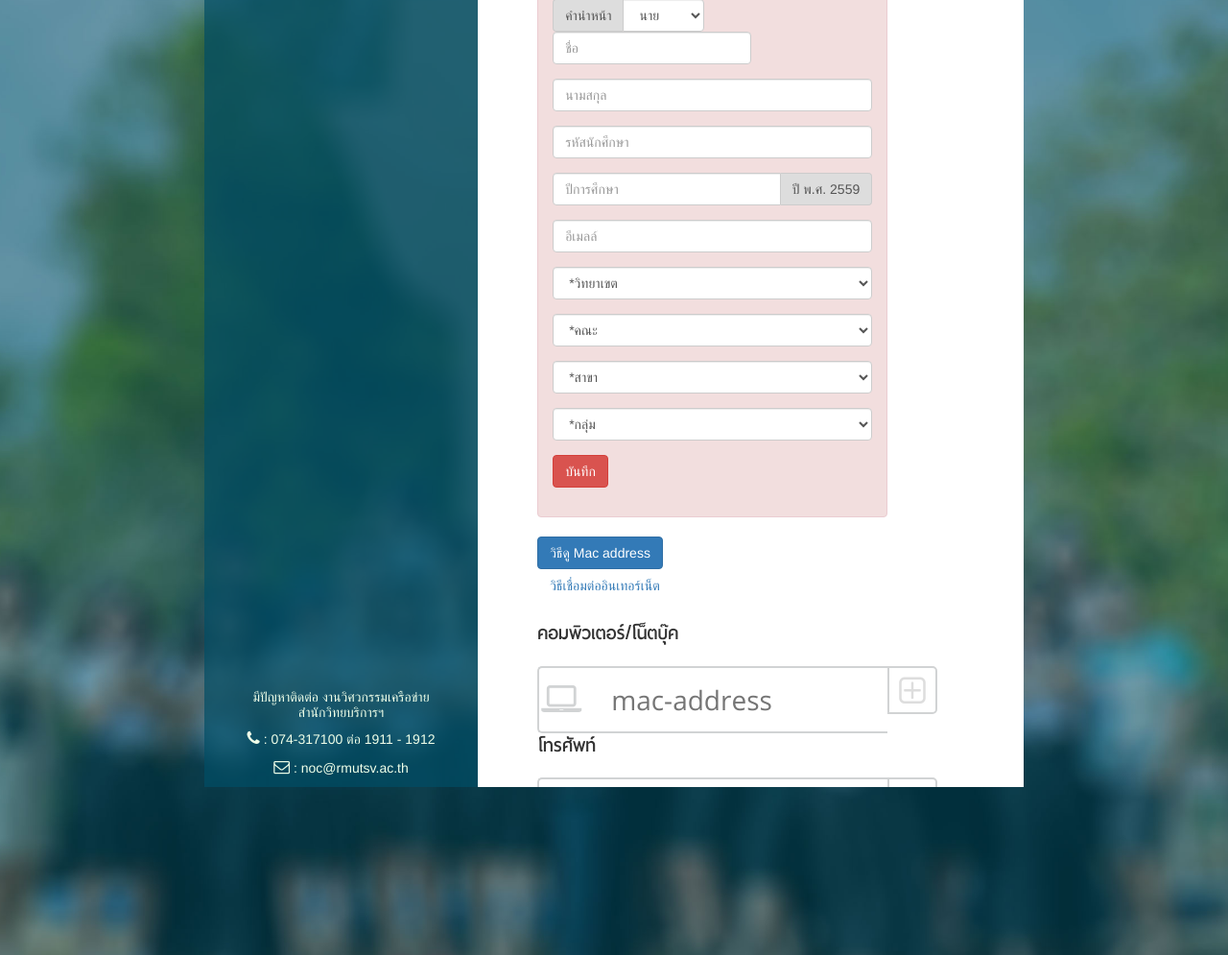
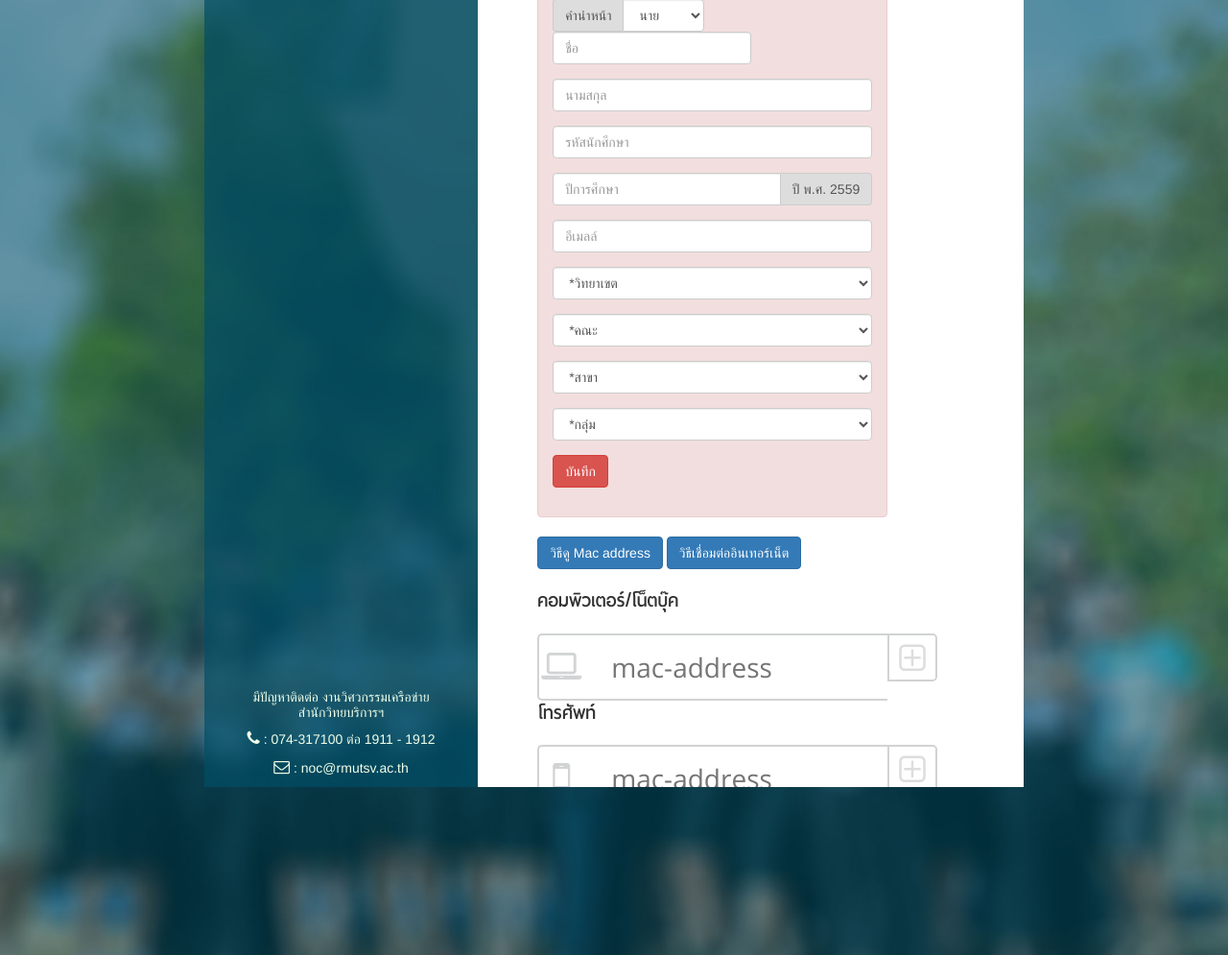
Before and after one commit to sorapan/tidti, a CodeIgniter app: the page made by application/views/student/index.php in a window 1280 px wide. Shown: the part 359-1354 px from the top of the page at 96% size. Run offline with CodeIgniter, Linux system fonts and the light colour scheme; data that the repository does not hold is empty.

Commit message:
edit button

```diff
--- a/application/views/student/index.php
+++ b/application/views/student/index.php
@@ -152,9 +152,8 @@ if($this->session->userdata('detail_exists') == false){
                                 <button type="button" class="btn btn-primary btn-md" data-toggle="modal" data-target="#myModal">
                                   วิธีดู Mac address
                                 </button>
-                                <br>
 
-                                <a class="btn" data-toggle="modal" data-target="#myModalInternet">
+                                <a class="btn btn-primary btn-md" data-toggle="modal" data-target="#myModalInternet">
                                   วิธีเชื่อมต่ออินเทอร์เน็ต
                                 </a>
                                 <br>
--- /dev/null
+++ b/log_file/27-06-2016.txt
@@ -0,0 +1 @@
+27-06-2016 21:26 --  is logging in
```
